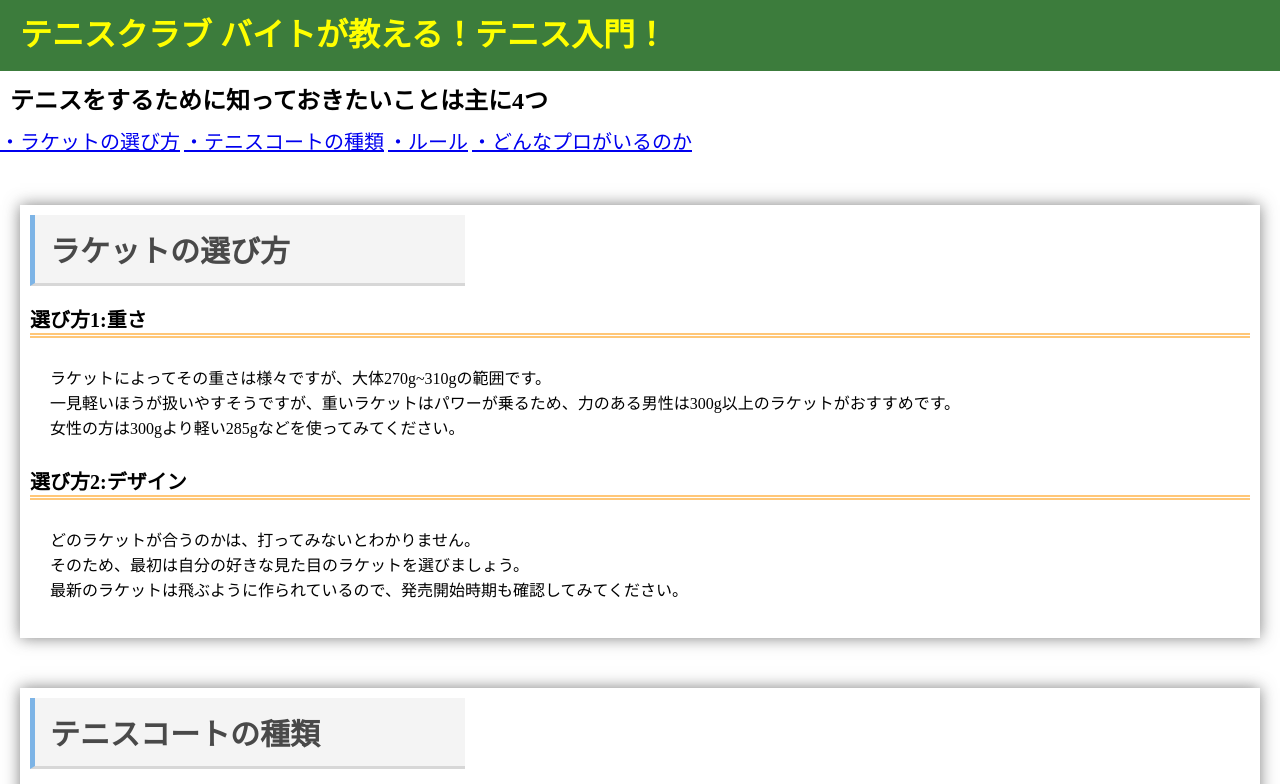
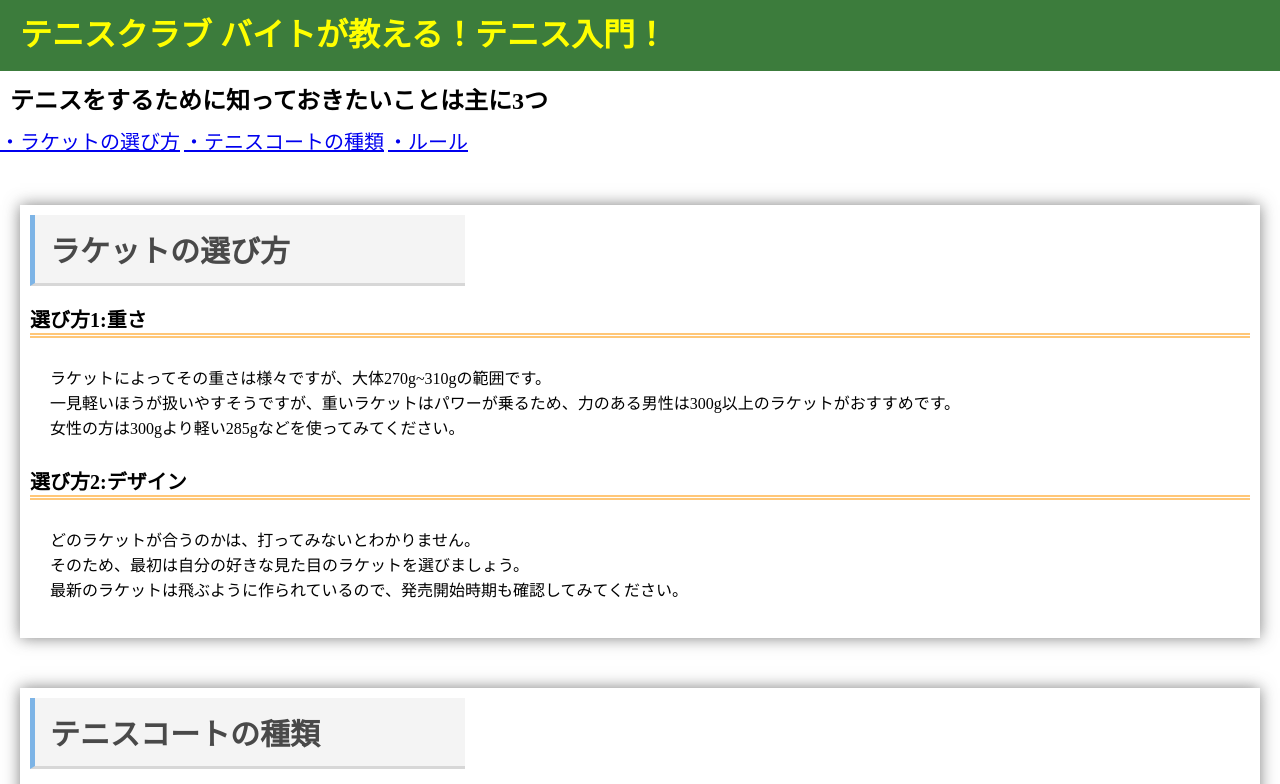
Before and after one commit to s5421001/saisyu, a plain HTML site: page index.html in a window 1280 px wide. Shown: the top 784 px of the page. Drawn offline with Linux system fonts and the light colour scheme.

Commit message:
Update and rename final.html to index.html

```diff
--- a/final.html
+++ b/index.html
@@ -12,12 +12,11 @@
 </header>
 
 <body>
-    <h2>テニスをするために知っておきたいことは主に4つ</h2>
+    <h2>テニスをするために知っておきたいことは主に3つ</h2>
     <div class="moku"></div>
       <a href="#anker1">・ラケットの選び方</a>
       <a href="#anker2">・テニスコートの種類</a>
       <a href="#anker3">・ルール</a>
-      <a href="#anker4">・どんなプロがいるのか</a>
     </div>
 
     <div class="boxr">
```
